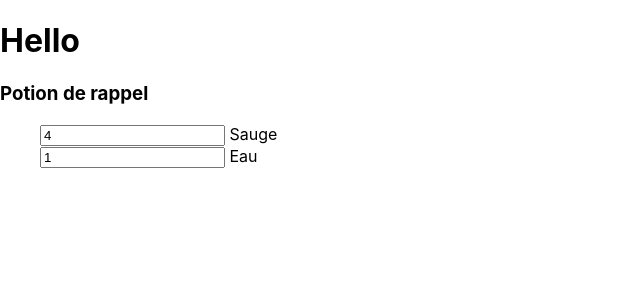
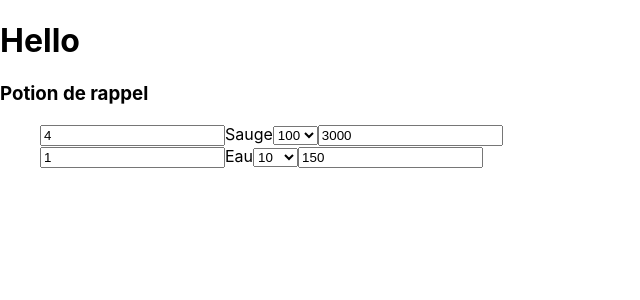
Before and after one commit to Kroustille/archibald, a Next.js app: page / in a window 1280 px wide. Shown: the top 300 px of the page, without its empty margins (0-640 px from the left). Built offline with nearby package versions, Linux system fonts and the light colour scheme.

Commit message:
tech: add price to products

```diff
--- a/components/ingredients/detail.tsx
+++ b/components/ingredients/detail.tsx
@@ -1,4 +1,6 @@
 import { Ingredient } from '@/models/Ingredient'
+import { ProductDetail } from '@/components/products/detail'
+import { safeParseInt } from '@/helpers/parse'
 
 interface Props {
   ingredient: Ingredient
@@ -9,7 +11,12 @@ export const IngredientDetail = ({ ingredient, onChange }: Props) => {
   return <article>
     <input type="number" value={ingredient.count} onChange={event => onChange({
       ...ingredient,
-      count: Number.parseInt(event.target.value)
-    })}/> {ingredient.product.label}
+      count: safeParseInt(event.target.value)
+    })}/>
+    <ProductDetail product={ingredient.product} onChange={product => onChange({
+      ...ingredient,
+      product
+    })}
+    />
   </article>
 }
--- /dev/null
+++ b/components/products/detail.tsx
@@ -0,0 +1,35 @@
+import { POSSIBLE_BATCH_SIZES, Product } from '@/models/Product'
+
+import { safeParseInt } from '@/helpers/parse'
+
+interface Props {
+  product: Product
+  onChange(product: Product): void
+}
+
+export const ProductDetail = ({ product, onChange }: Props) => {
+  return <>
+    {product.label}
+    <select value={product.batchSize} onChange={event => onChange({
+      ...product,
+      batchSize: Number.parseInt(event.target.value)
+    })}>
+      {
+        POSSIBLE_BATCH_SIZES.map(batchSize => <option key={batchSize} value={batchSize}>
+          {batchSize}
+        </option>)
+      }
+    </select>
+
+    <input
+      type="number"
+      value={product.pricePerBatch}
+      onChange={event => onChange({
+        ...product,
+        pricePerBatch: safeParseInt(event.target.value)
+      })}
+    />
+
+
+  </>
+}
--- /dev/null
+++ b/helpers/parse.ts
@@ -0,0 +1,5 @@
+export function safeParseInt(value: string): number {
+  const parseNumber = Number.parseInt(value, 10)
+
+  return Number.isNaN(parseNumber) ? 0 : parseNumber
+}
--- a/models/Product.ts
+++ b/models/Product.ts
@@ -1,7 +1,11 @@
 import { Recipe } from '@/models/Recipe'
+
+export const POSSIBLE_BATCH_SIZES = [1, 10, 100]
 
 export interface Product {
   id: string
   label: string
+  pricePerBatch: number
+  batchSize: number
   recipe?: Recipe
 }
--- a/pages/index.tsx
+++ b/pages/index.tsx
@@ -9,7 +9,9 @@ import { useState } from 'react'
 const Home: NextPage = () => {
   const sauge: Product = {
     id: '1',
-    label: 'Sauge'
+    label: 'Sauge',
+    batchSize: 100,
+    pricePerBatch: 3000
   }
 
   const potion_de_rappel_sauge: Ingredient = {
@@ -19,7 +21,9 @@ const Home: NextPage = () => {
 
   const eau: Product = {
     id: '2',
-    label: 'Eau'
+    label: 'Eau',
+    batchSize: 10,
+    pricePerBatch: 150
   }
 
   const potion_de_rappel_eau: Ingredient = {
--- a/tsconfig.json
+++ b/tsconfig.json
@@ -23,6 +23,9 @@
       "@/components/*": [
         "components/*"
       ],
+      "@/helpers/*": [
+        "helpers/*"
+      ],
       "@/ui/*": [
         "ui/*"
       ],
```
